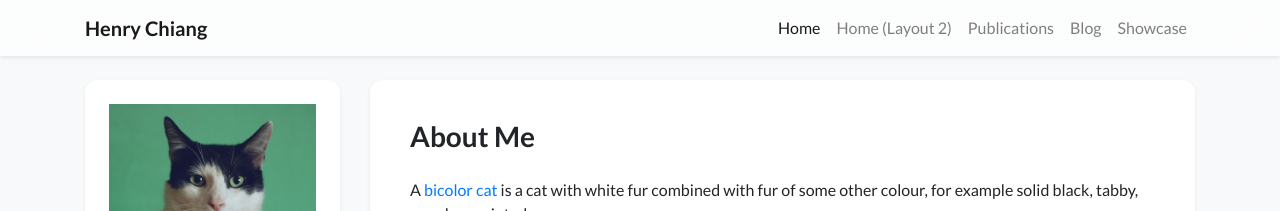
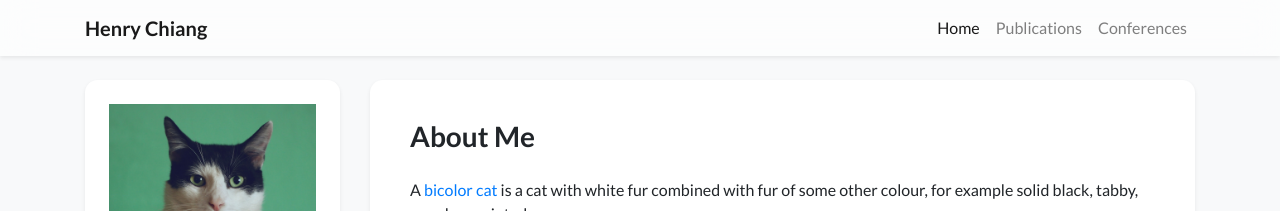
Before and after one commit to henry09027/henry09027.github.io, a Jekyll site: the page built from index.html, in a window 1280 px wide. Shown: the top 211 px of the page. Built offline with Jekyll 4.4.1, drawn with Linux system fonts in a browser that asks for light colours; nearby versions of some CDN libraries; a style sheet for code colours, icons or effects is not loaded.

Commit message:
Comment out unused navigation entries
Comment out duplicate navigation items for clarity.

```diff
--- a/_data/navigation.yml
+++ b/_data/navigation.yml
@@ -3,11 +3,11 @@ pages:
 #       For example, the `navbar_title` field in `showcase.html` is "Showcase" and the `name` field here should also be "Showcase"
 - name: Home
   url: /
-- name: Home (Layout 2)
-  url: /index_layout2
+#- name: Home (Layout 2)
+#  url: /index_layout2
 - name: Publications
   url: /publications
-- name: Blog
+- name: Conferences
   url: /blog
-- name: Showcase
-  url: /showcase
+#- name: Showcase
+#  url: /showcase
```
